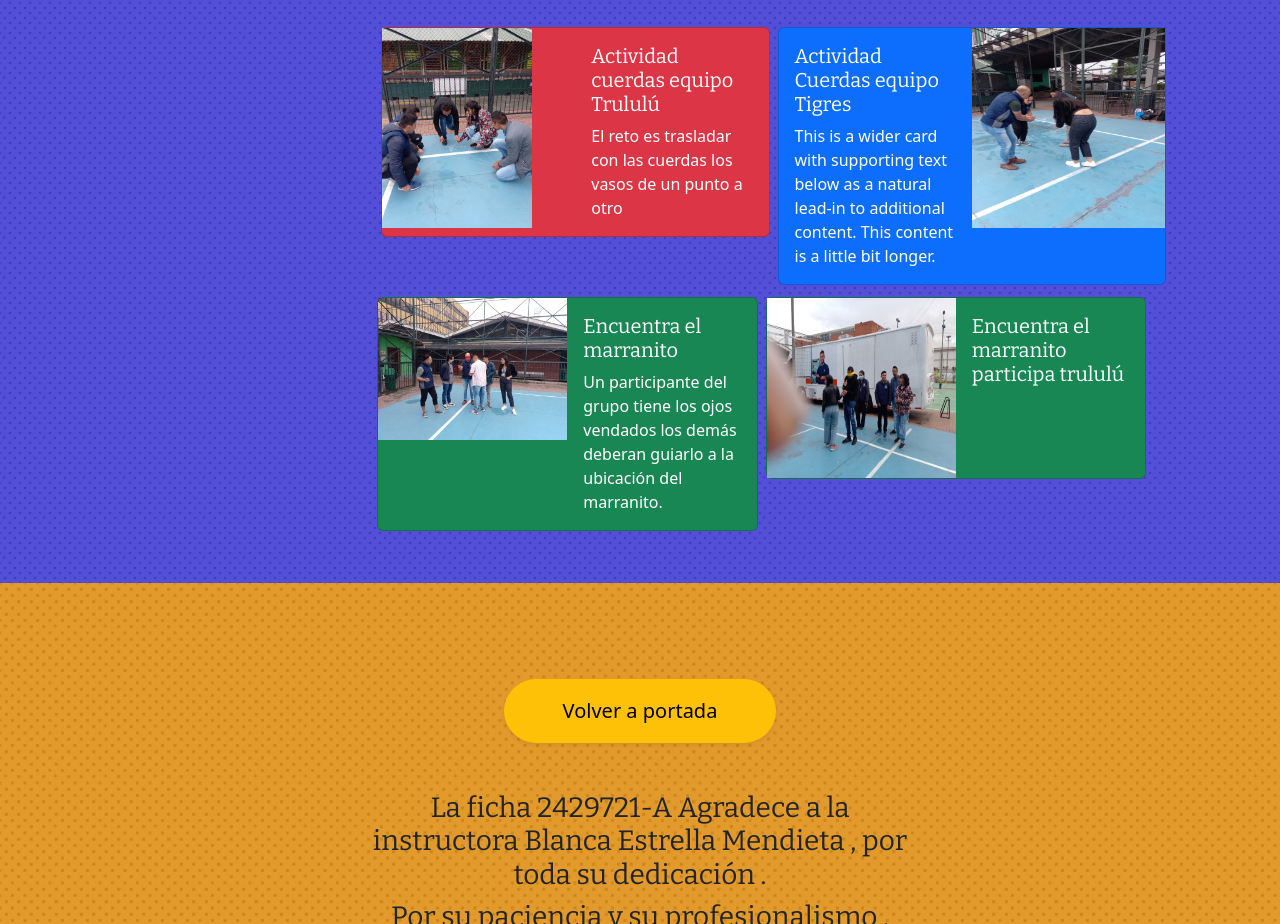
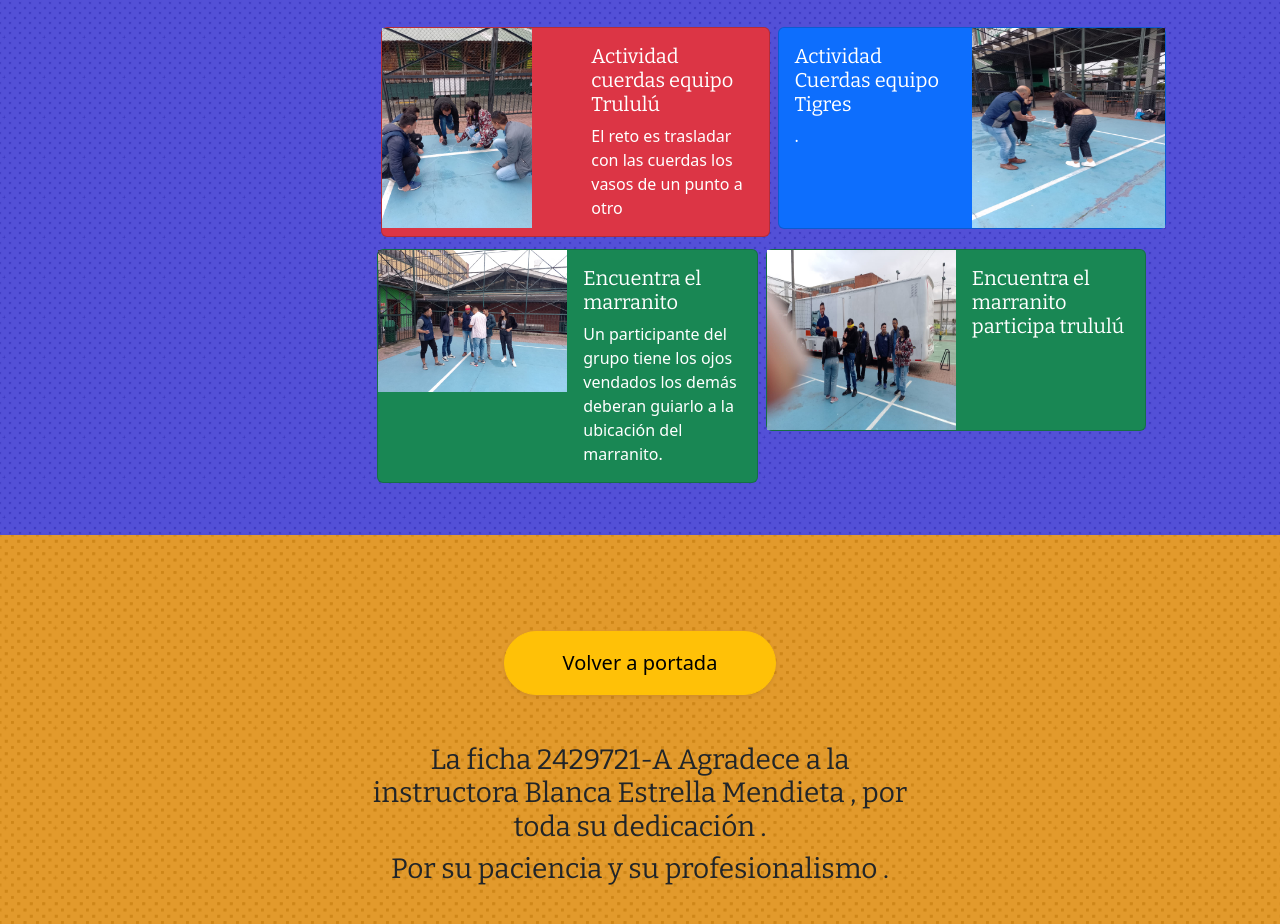
Before and after one commit to Edisondiaz19831/EticaFinal, a plain HTML site: page index.html in a window 1280 px wide. Shown: the part 5977-6901 px from the top of the page. Drawn offline with nearby package versions, Linux system fonts and the light colour scheme.

Commit message:
Update index.html
33

```diff
--- a/index.html
+++ b/index.html
@@ -446,7 +446,7 @@
                                       <div class="col-md-6">
                                         <div class="card-body">
                                           <h5 class="card-title">Actividad Cuerdas equipo Tigres</h5>
-                                          <p class="card-text">This is a wider card with supporting text below as a natural lead-in to additional content. This content is a little bit longer.</p>
+                                          <p class="card-text">.</p>
 
                                         </div>
                                       </div>
```
